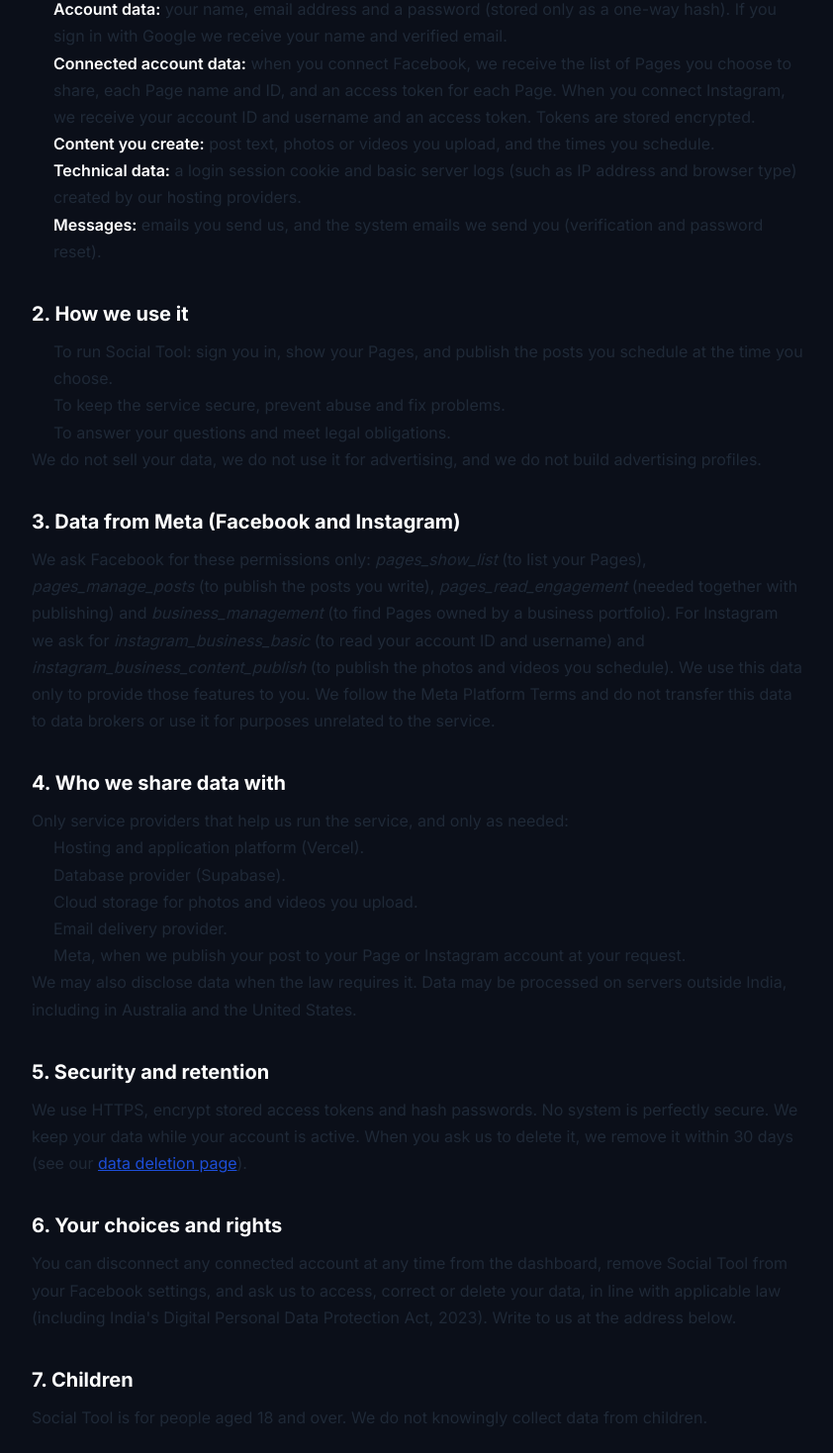
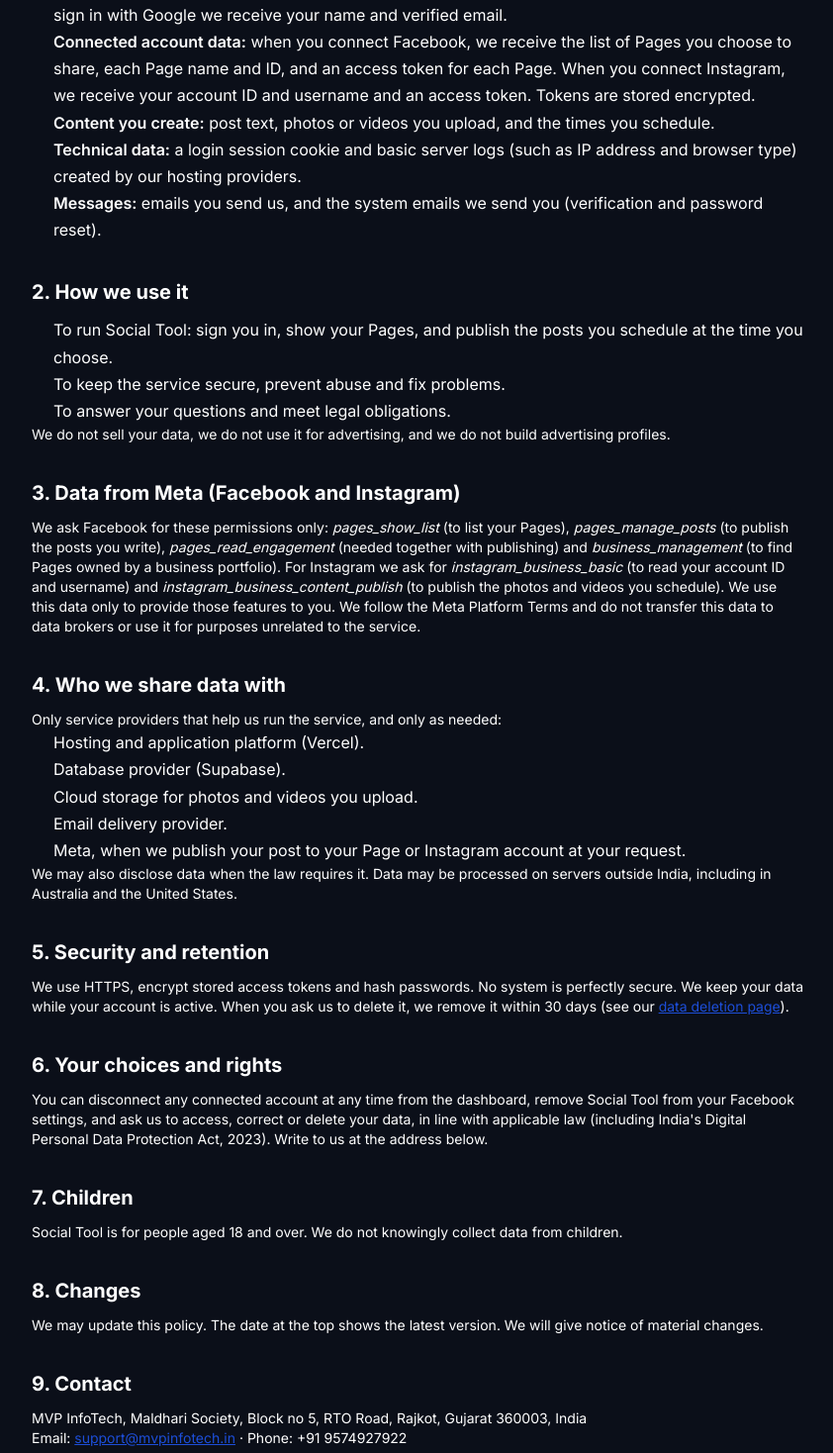
Before and after one commit to miteshparmar49/Movie-Explorer, a Next.js app: page /privacy-policy in a window 1280 px wide. Shown: the part 362-1830 px from the top of the page at 99% size, without its empty margins (218-1060 px from the left). Built offline with nearby package versions, Linux system fonts and the light colour scheme.

Commit message:
page up3

```diff
--- a/app/data-deletion/page.tsx
+++ b/app/data-deletion/page.tsx
@@ -9,33 +9,33 @@ export const metadata: Metadata = {
 export default function DataDeletion() {
   return (
     <LegalPage title="Data Deletion Instructions" updated="October 19, 2026">
-      <p>You can remove your data from Social Tool in any of these ways.</p>
+      <p className="text-white">You can remove your data from Social Tool in any of these ways.</p>
 
       <h2>Option 1: Disconnect an account</h2>
       <ol>
-        <li>Sign in to Social Tool and open the Dashboard.</li>
-        <li>Under &quot;Connected accounts&quot;, press <strong>Disconnect</strong> on Facebook or Instagram.</li>
+        <li className="text-white">Sign in to Social Tool and open the Dashboard.</li>
+        <li className="text-white">Under &quot;Connected accounts&quot;, press <strong>Disconnect</strong> on Facebook or Instagram.</li>
       </ol>
-      <p>This deletes the saved access token and Page details for that account.</p>
+      <p className="text-white">This deletes the saved access token and Page details for that account.</p>
 
       <h2>Option 2: Delete your whole account</h2>
-      <p>
-        Email <a href="mailto:mvpinfotechmitesh@gmail.com?subject=Delete%20my%20Social%20Tool%20data">mvpinfotechmitesh@gmail.com</a>{" "}
+      <p className="text-white">
+        Email <a href="mailto:support@mvpinfotech.in?subject=Delete%20my%20Social%20Tool%20data">support@mvpinfotech.in</a>{" "}
         from the email address you registered with, with the subject &quot;Delete my Social Tool data&quot;. We will
         delete your account, connected accounts, posts and uploaded files within 30 days and confirm by email.
       </p>
 
       <h2>Option 3: Remove the app from Facebook</h2>
       <ol>
-        <li>On Facebook open Settings, then <strong>Business integrations</strong> (or Apps and Websites).</li>
-        <li>Find Social Tool and press <strong>Remove</strong>.</li>
-        <li>To also erase the data we store, email us as in Option 2.</li>
+        <li className="text-white">On Facebook open Settings, then <strong>Business integrations</strong> (or Apps and Websites).</li>
+        <li className="text-white">Find Social Tool and press <strong>Remove</strong>.</li>
+        <li className="text-white">To also erase the data we store, email us as in Option 2.</li>
       </ol>
 
       <h2>What we delete</h2>
-      <p>Account details, connected account tokens, scheduled and published post records, and uploaded photos and videos. We may keep limited records where the law requires.</p>
+      <p className="text-white">Account details, connected account tokens, scheduled and published post records, and uploaded photos and videos. We may keep limited records where the law requires.</p>
 
-      <p>Questions? Contact <a href="mailto:mvpinfotechmitesh@gmail.com">mvpinfotechmitesh@gmail.com</a>.</p>
+      <p className="text-white">Questions? Contact <a href="mailto:support@mvpinfotech.in">support@mvpinfotech.in</a>.</p>
     </LegalPage>
   );
 }
--- a/app/privacy-policy/page.tsx
+++ b/app/privacy-policy/page.tsx
@@ -9,7 +9,7 @@ export const metadata: Metadata = {
 export default function PrivacyPolicy() {
   return (
     <LegalPage title="Privacy Policy" updated="October 19, 2026">
-      <p>
+      <p className="sm:col-span-2 text-sm text-white">
         This policy explains how MVP InfoTech (&quot;we&quot;, &quot;us&quot;) handles personal data on this website and in
         Social Tool, our web application for writing and scheduling social media posts. We are a sole proprietorship
         based at Maldhari Society, Block no 5, RTO Road, Rajkot, Gujarat 360003, India.
@@ -17,23 +17,23 @@ export default function PrivacyPolicy() {
 
       <h2>1. Information we collect</h2>
       <ul>
-        <li><strong>Account data:</strong> your name, email address and a password (stored only as a one-way hash). If you sign in with Google we receive your name and verified email.</li>
-        <li><strong>Connected account data:</strong> when you connect Facebook, we receive the list of Pages you choose to share, each Page name and ID, and an access token for each Page. When you connect Instagram, we receive your account ID and username and an access token. Tokens are stored encrypted.</li>
-        <li><strong>Content you create:</strong> post text, photos or videos you upload, and the times you schedule.</li>
-        <li><strong>Technical data:</strong> a login session cookie and basic server logs (such as IP address and browser type) created by our hosting providers.</li>
-        <li><strong>Messages:</strong> emails you send us, and the system emails we send you (verification and password reset).</li>
+        <li className="text-white"><strong>Account data:</strong> your name, email address and a password (stored only as a one-way hash). If you sign in with Google we receive your name and verified email.</li>
+        <li className="text-white"><strong>Connected account data:</strong> when you connect Facebook, we receive the list of Pages you choose to share, each Page name and ID, and an access token for each Page. When you connect Instagram, we receive your account ID and username and an access token. Tokens are stored encrypted.</li>
+        <li className="text-white"><strong>Content you create:</strong> post text, photos or videos you upload, and the times you schedule.</li>
+        <li className="text-white"><strong>Technical data:</strong> a login session cookie and basic server logs (such as IP address and browser type) created by our hosting providers.</li>
+        <li className="text-white"><strong>Messages:</strong> emails you send us, and the system emails we send you (verification and password reset).</li>
       </ul>
 
       <h2>2. How we use it</h2>
       <ul>
-        <li>To run Social Tool: sign you in, show your Pages, and publish the posts you schedule at the time you choose.</li>
-        <li>To keep the service secure, prevent abuse and fix problems.</li>
-        <li>To answer your questions and meet legal obligations.</li>
+        <li className="text-white">To run Social Tool: sign you in, show your Pages, and publish the posts you schedule at the time you choose.</li>
+        <li className="text-white">To keep the service secure, prevent abuse and fix problems.</li>
+        <li className="text-white">To answer your questions and meet legal obligations.</li>
       </ul>
-      <p>We do not sell your data, we do not use it for advertising, and we do not build advertising profiles.</p>
+      <p className="sm:col-span-2 text-sm text-white">We do not sell your data, we do not use it for advertising, and we do not build advertising profiles.</p>
 
       <h2>3. Data from Meta (Facebook and Instagram)</h2>
-      <p>
+      <p className="sm:col-span-2 text-sm text-white">
         We ask Facebook for these permissions only: <em>pages_show_list</em> (to list your Pages),{" "}
         <em>pages_manage_posts</em> (to publish the posts you write), <em>pages_read_engagement</em> (needed together with
         publishing) and <em>business_management</em> (to find Pages owned by a business portfolio). For Instagram we ask for <em>instagram_business_basic</em> (to read your account ID and username) and <em>instagram_business_content_publish</em> (to publish the photos and videos you schedule). We use this data
@@ -42,40 +42,40 @@ export default function PrivacyPolicy() {
       </p>
 
       <h2>4. Who we share data with</h2>
-      <p>Only service providers that help us run the service, and only as needed:</p>
+      <p className="sm:col-span-2 text-sm text-white">Only service providers that help us run the service, and only as needed:</p>
       <ul>
-        <li>Hosting and application platform (Vercel).</li>
-        <li>Database provider (Supabase).</li>
-        <li>Cloud storage for photos and videos you upload.</li>
-        <li>Email delivery provider.</li>
-        <li>Meta, when we publish your post to your Page or Instagram account at your request.</li>
+        <li className="text-white">Hosting and application platform (Vercel).</li>
+        <li className="text-white">Database provider (Supabase).</li>
+        <li className="text-white">Cloud storage for photos and videos you upload.</li>
+        <li className="text-white">Email delivery provider.</li>
+        <li className="text-white">Meta, when we publish your post to your Page or Instagram account at your request.</li>
       </ul>
-      <p>We may also disclose data when the law requires it. Data may be processed on servers outside India, including in Australia and the United States.</p>
+      <p className="sm:col-span-2 text-sm text-white">We may also disclose data when the law requires it. Data may be processed on servers outside India, including in Australia and the United States.</p>
 
       <h2>5. Security and retention</h2>
-      <p>
+      <p className="sm:col-span-2 text-sm text-white">
         We use HTTPS, encrypt stored access tokens and hash passwords. No system is perfectly secure. We keep your data
         while your account is active. When you ask us to delete it, we remove it within 30 days (see our{" "}
         <a href="/data-deletion">data deletion page</a>).
       </p>
 
       <h2>6. Your choices and rights</h2>
-      <p>
+      <p className="sm:col-span-2 text-sm text-white">
         You can disconnect any connected account at any time from the dashboard, remove Social Tool from your Facebook
         settings, and ask us to access, correct or delete your data, in line with applicable law (including India&apos;s
         Digital Personal Data Protection Act, 2023). Write to us at the address below.
       </p>
 
       <h2>7. Children</h2>
-      <p>Social Tool is for people aged 18 and over. We do not knowingly collect data from children.</p>
+      <p className="sm:col-span-2 text-sm text-white">Social Tool is for people aged 18 and over. We do not knowingly collect data from children.</p>
 
       <h2>8. Changes</h2>
-      <p>We may update this policy. The date at the top shows the latest version. We will give notice of material changes.</p>
+      <p className="sm:col-span-2 text-sm text-white">We may update this policy. The date at the top shows the latest version. We will give notice of material changes.</p>
 
       <h2>9. Contact</h2>
-      <p>
+      <p className="sm:col-span-2 text-sm text-white">
         MVP InfoTech, Maldhari Society, Block no 5, RTO Road, Rajkot, Gujarat 360003, India<br />
-        Email: <a href="mailto:mvpinfotechmitesh@gmail.com">mvpinfotechmitesh@gmail.com</a> · Phone: +91 9574927922
+        Email: <a href="mailto:support@mvpinfotech.in">support@mvpinfotech.in</a> · Phone: +91 9574927922
       </p>
     </LegalPage>
   );
--- a/app/social-tool/page.tsx
+++ b/app/social-tool/page.tsx
@@ -12,46 +12,46 @@ export const metadata: Metadata = {
 export default function SocialTool() {
   return (
     <LegalPage title="Social Tool by MVP InfoTech" updated="October 19, 2026">
-      <p>
+      <p className="text-white">
         Social Tool is a web application from MVP InfoTech that helps small businesses plan their social media. Write a
         post once, add a photo or video, pick the time, and Social Tool publishes it to your Facebook Page for you.
       </p>
 
       <h2>What you can do today</h2>
       <ul>
-        <li>Create an account and sign in with email or Google.</li>
-        <li>Connect your Facebook Page and your Instagram professional account.</li>
-        <li>Write posts with an optional photo or video.</li>
-        <li>Schedule a post for a future date and time, move it on a calendar, and see its status on the dashboard.</li>
+        <li className="text-white">Create an account and sign in with email or Google.</li>
+        <li className="text-white">Connect your Facebook Page and your Instagram professional account.</li>
+        <li className="text-white">Write posts with an optional photo or video.</li>
+        <li className="text-white">Schedule a post for a future date and time, move it on a calendar, and see its status on the dashboard.</li>
       </ul>
 
       <h2>Coming soon</h2>
-      <p>LinkedIn, YouTube and WhatsApp publishing, AI caption help, and team features.</p>
+      <p className="text-white">LinkedIn, YouTube and WhatsApp publishing, AI caption help, and team features.</p>
 
       <h2>How it works</h2>
       <ol>
-        <li>Sign up and verify your email.</li>
-        <li>Press Connect on Facebook and tick the Page you want to use.</li>
-        <li>Write your post and choose when it should go live.</li>
-        <li>Social Tool posts it to your Page at that time.</li>
+        <li className="text-white">Sign up and verify your email.</li>
+        <li className="text-white">Press Connect on Facebook and tick the Page you want to use.</li>
+        <li className="text-white">Write your post and choose when it should go live.</li>
+        <li className="text-white">Social Tool posts it to your Page at that time.</li>
       </ol>
 
       <h2>Your data</h2>
-      <p>
+      <p className="text-white">
         We use the permissions you approve only to list your Pages and publish your posts. Read our{" "}
         <a href="/privacy-policy">Privacy Policy</a>, <a href="/terms-of-service">Terms of Service</a> and{" "}
         <a href="/data-deletion">Data Deletion Instructions</a>.
       </p>
 
       <h2>Pricing</h2>
-      <p>Free during our launch period. Paid plans may be added later with advance notice.</p>
+      <p className="text-white">Free during our launch period. Paid plans may be added later with advance notice.</p>
 
-      <p>
+      <p className="text-white">
         <a href={APP_URL}>Open Social Tool</a>
       </p>
-      <p>
+      <p className="text-white">
         Provided by MVP InfoTech, Maldhari Society, Block no 5, RTO Road, Rajkot, Gujarat 360003, India.{" "}
-        <a href="mailto:mvpinfotechmitesh@gmail.com">mvpinfotechmitesh@gmail.com</a>
+        <a href="mailto:support@mvpinfotech.in">support@mvpinfotech.in</a>
       </p>
     </LegalPage>
   );
--- a/app/terms-of-service/page.tsx
+++ b/app/terms-of-service/page.tsx
@@ -9,68 +9,68 @@ export const metadata: Metadata = {
 export default function Terms() {
   return (
     <LegalPage title="Terms of Service" updated="October 13, 2026">
-      <p>
+      <p className="text-white">
         These terms apply when you use Social Tool, provided by MVP InfoTech, Rajkot, Gujarat, India (&quot;we&quot;,
         &quot;us&quot;). By creating an account you agree to them.
       </p>
 
       <h2>1. The service</h2>
-      <p>
+      <p className="text-white">
         Social Tool lets you write posts, attach a photo or video, and schedule them for publishing on social media
         accounts you connect. Some platforms may be marked &quot;coming soon&quot; and are not yet available.
       </p>
 
       <h2>2. Eligibility and accounts</h2>
       <ul>
-        <li>You must be 18 or older and able to enter a contract.</li>
-        <li>You must have the right to manage every Page or account you connect.</li>
-        <li>Keep your password secret. You are responsible for activity under your account.</li>
+        <li className="text-white">You must be 18 or older and able to enter a contract.</li>
+        <li className="text-white">You must have the right to manage every Page or account you connect.</li>
+        <li className="text-white">Keep your password secret. You are responsible for activity under your account.</li>
       </ul>
 
       <h2>3. Connected platforms</h2>
-      <p>
+      <p className="text-white">
         When you connect a platform such as Facebook, you must also follow that platform&apos;s own terms and policies.
         Platforms can change or limit their features at any time, and we are not responsible for their decisions.
       </p>
 
       <h2>4. Your content</h2>
-      <p>
+      <p className="text-white">
         You own your content. You give us permission to store it and send it to the platforms you choose, only to
         provide the service. You promise that your content is lawful and does not infringe anyone&apos;s rights.
       </p>
 
       <h2>5. Acceptable use</h2>
-      <p>Do not use Social Tool to send spam, post illegal, hateful or misleading content, break platform rules, or attempt to access other users&apos; data or disrupt the service.</p>
+      <p className="text-white">Do not use Social Tool to send spam, post illegal, hateful or misleading content, break platform rules, or attempt to access other users&apos; data or disrupt the service.</p>
 
       <h2>6. Plans and payment</h2>
-      <p>
+      <p className="text-white">
         Social Tool is currently free during our launch period. We may introduce paid plans later. We will tell you the
         price before you are charged, and existing free features will not become paid without notice.
       </p>
 
       <h2>7. Availability</h2>
-      <p>
+      <p className="text-white">
         We work to publish posts at the scheduled time but do not guarantee exact timing or uninterrupted service.
         Outages of third-party platforms can delay or block publishing.
       </p>
 
       <h2>8. Disclaimer and liability</h2>
-      <p>
+      <p className="text-white">
         The service is provided &quot;as is&quot;. To the extent allowed by law, we are not liable for indirect or
         consequential loss, and our total liability is limited to the amount you paid us in the 3 months before the
         claim.
       </p>
 
       <h2>9. Ending your account</h2>
-      <p>You may stop using the service and request deletion at any time. We may suspend accounts that break these terms.</p>
+      <p className="text-white">You may stop using the service and request deletion at any time. We may suspend accounts that break these terms.</p>
 
       <h2>10. Governing law</h2>
-      <p>These terms are governed by the laws of India. Courts at Rajkot, Gujarat have jurisdiction.</p>
+      <p className="text-white">These terms are governed by the laws of India. Courts at Rajkot, Gujarat have jurisdiction.</p>
 
       <h2>11. Contact</h2>
-      <p>
+      <p className="text-white">
         MVP InfoTech, Maldhari Society, Block no 5, RTO Road, Rajkot, Gujarat 360003, India<br />
-        Email: <a href="mailto:mvpinfotechmitesh@gmail.com">mvpinfotechmitesh@gmail.com</a>
+        Email: <a href="mailto:support@mvpinfotech.in">support@mvpinfotech.in</a>
       </p>
     </LegalPage>
   );
```
